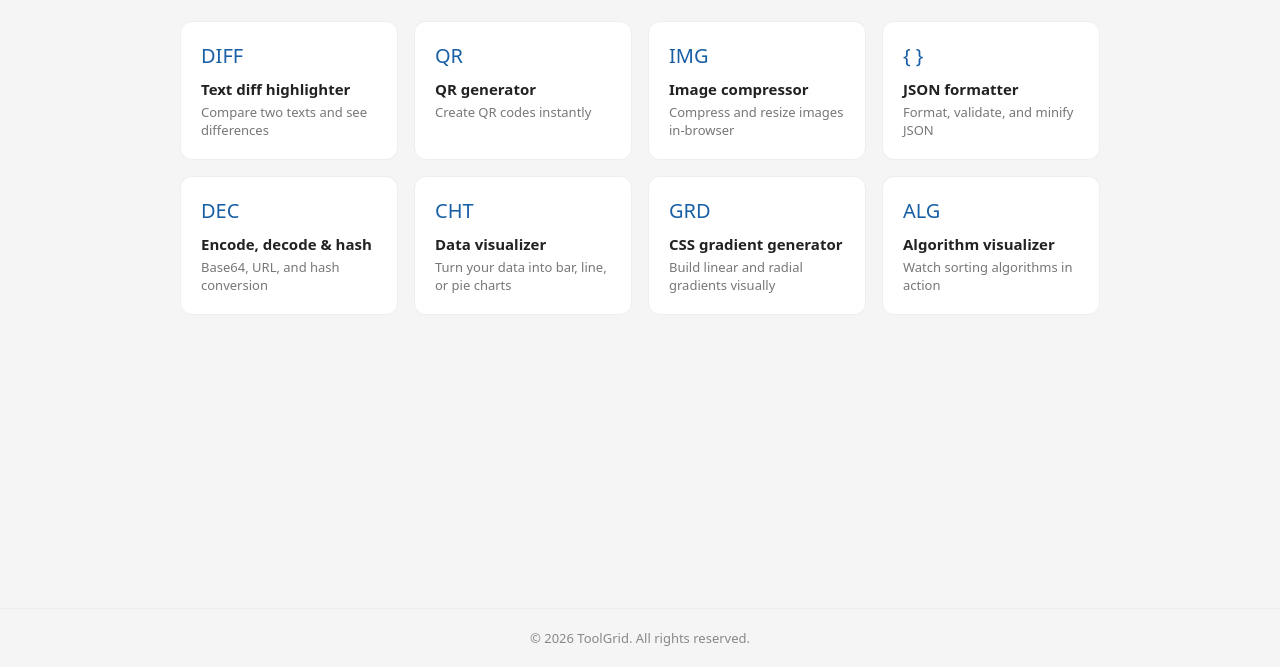
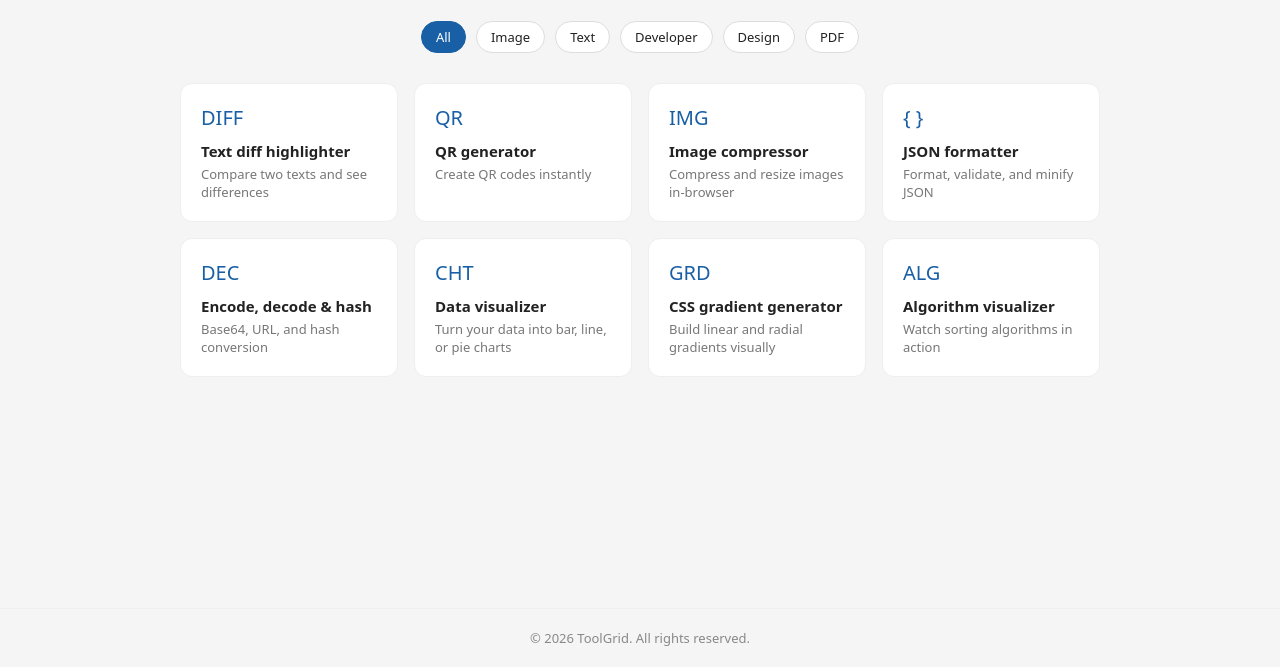
Before and after one commit to tobiCodes-coder/toolgridbox, a website built with Vite: page src/pages/tools/tools.html in a window 1280 px wide. Shown: the part 133-800 px from the top of the page. Built offline with nearby package versions, Linux system fonts and the light colour scheme.

Commit message:
Add category filtering to home and tools pages

```diff
--- a/src/main.js
+++ b/src/main.js
@@ -1,5 +1,6 @@
 import { renderHeader } from './components/header/header.js';
 import { renderFooter } from './components/footer/footer.js';
-import { renderHome } from './pages/home/home.js';
+import { renderHome, initHomeEvents } from './pages/home/home.js';
 
 document.querySelector('#app').innerHTML = renderHeader() + renderHome() + renderFooter();
+initHomeEvents();
--- a/src/pages/tools/tools.css
+++ b/src/pages/tools/tools.css
@@ -14,3 +14,10 @@
   grid-template-columns: repeat(auto-fit, minmax(180px, 1fr));
   gap: 16px;
 }
+
+.no-tools {
+  color: #999;
+  text-align: center;
+  padding: 40px 20px;
+  grid-column: 1 / -1;
+}
--- a/src/pages/tools/tools.js
+++ b/src/pages/tools/tools.js
@@ -1,56 +1,65 @@
 import { renderHeader } from '../../components/header/header.js';
 import { renderFooter } from '../../components/footer/footer.js';
 
+const tools = [
+  { name: 'Text diff highlighter', desc: 'Compare two texts and see differences', icon: 'DIFF', url: '/src/tools/text-diff/text-diff.html', category: 'Text' },
+  { name: 'QR generator', desc: 'Create QR codes instantly', icon: 'QR', url: '/src/tools/generator/qr-generator.html', category: 'Developer' },
+  { name: 'Image compressor', desc: 'Compress and resize images in-browser', icon: 'IMG', url: '/src/tools/image-compressor/image-compressor.html', category: 'Image' },
+  { name: 'JSON formatter', desc: 'Format, validate, and minify JSON', icon: '{ }', url: '/src/tools/json-formatter/json-formatter.html', category: 'Developer' },
+  { name: 'Encode, decode & hash', desc: 'Base64, URL, and hash conversion', icon: 'DEC', url: '/src/tools/converter/converter.html', category: 'Developer' },
+  { name: 'Data visualizer', desc: 'Turn your data into bar, line, or pie charts', icon: 'CHT', url: '/src/tools/data-visualizer/data-visualizer.html', category: 'Developer' },
+  { name: 'CSS gradient generator', desc: 'Build linear and radial gradients visually', icon: 'GRD', url: '/src/tools/gradient-generator/gradient-generator.html', category: 'Design' },
+  { name: 'Algorithm visualizer', desc: 'Watch sorting algorithms in action', icon: 'ALG', url: '/src/tools/algorithm-visualizer/algorithm-visualizer.html', category: 'Developer' }
+];
+
+const categories = ['All', 'Image', 'Text', 'Developer', 'Design', 'PDF'];
+
+function renderCards(filtered) {
+  if (filtered.length === 0) {
+    return '<p class="no-tools">No tools in this category yet.</p>';
+  }
+
+  return filtered.map(tool => `
+    <a href="${tool.url}" class="tool-card">
+      <i class="icon">${tool.icon}</i>
+      <h3>${tool.name}</h3>
+      <p>${tool.desc}</p>
+    </a>
+  `).join('');
+}
+
 const toolsContent = `
-  <section class="tools-page">
-    <h1>All tools</h1>
-    <div class="tool-grid">
-      <a href="/src/tools/text-diff/text-diff.html" class="tool-card">
-        <i class="icon">DIFF</i>
-        <h3>Text diff highlighter</h3>
-        <p>Compare two texts and see differences</p>
-      </a>
-      <a href="/src/tools/qr-generator/qr-generator.html" class="tool-card">
-        <i class="icon">QR</i>
-        <h3>QR generator</h3>
-        <p>Create QR codes instantly</p>
-      </a>
-      <a href="/src/tools/image-compressor/image-compressor.html" class="tool-card">
-        <i class="icon">IMG</i>
-        <h3>Image compressor</h3>
-        <p>Compress and resize images in-browser</p>
-      </a>
-      <a href="/src/tools/json-formatter/json-formatter.html" class="tool-card">
-        <i class="icon">{ }</i>
-        <h3>JSON formatter</h3>
-        <p>Format, validate, and minify JSON</p>
-      </a>
-      <a href="/src/tools/converter/converter.html" class="tool-card">
-        <i class="icon">DEC</i>
-        <h3>Encode, decode & hash</h3>
-        <p>Base64, URL, and hash conversion</p>
-      </a>
-      <a href="/src/tools/data-visualizer/data-visualizer.html" class="tool-card">
-        <i class="icon">CHT</i>
-        <h3>Data visualizer</h3>
-        <p>Turn your data into bar, line, or pie charts</p>
-      </a>
-      <a href="/src/tools/gradient-generator/gradient-generator.html" class="tool-card">
-        <i class="icon">GRD</i>
-        <h3>CSS gradient generator</h3>
-        <p>Build linear and radial gradients visually</p>
-      </a>
-      <a href="/src/tools/algorithm-visualizer/algorithm-visualizer.html" class="tool-card">
-        <i class="icon">ALG</i>
-        <h3>Algorithm visualizer</h3>
-        <p>Watch sorting algorithms in action</p>
-      </a>
-    </div>
-  </section>
+  <div class="page-content">
+    <section class="tools-page">
+      <h1>All tools</h1>
+
+      <div class="categories" id="categoryBar">
+        ${categories.map((cat, i) => `<span class="cat${i === 0 ? ' active' : ''}" data-cat="${cat}">${cat}</span>`).join('')}
+      </div>
+
+      <div class="tool-grid" id="toolGrid">
+        ${renderCards(tools)}
+      </div>
+    </section>
+  </div>
 `;
 
 document.querySelector('#app').innerHTML = `
   ${renderHeader()}
-  <div class="page-content">${toolsContent}</div>
+  ${toolsContent}
   ${renderFooter()}
 `;
+
+const categoryBar = document.querySelector('#categoryBar');
+const toolGrid = document.querySelector('#toolGrid');
+
+categoryBar.addEventListener('click', (e) => {
+  if (!e.target.classList.contains('cat')) return;
+
+  categoryBar.querySelectorAll('.cat').forEach(c => c.classList.remove('active'));
+  e.target.classList.add('active');
+
+  const selected = e.target.dataset.cat;
+  const filtered = selected === 'All' ? tools : tools.filter(t => t.category === selected);
+  toolGrid.innerHTML = renderCards(filtered);
+});
```
Also changed, not shown: src/pages/home/home.js (+48 -47 lines).
